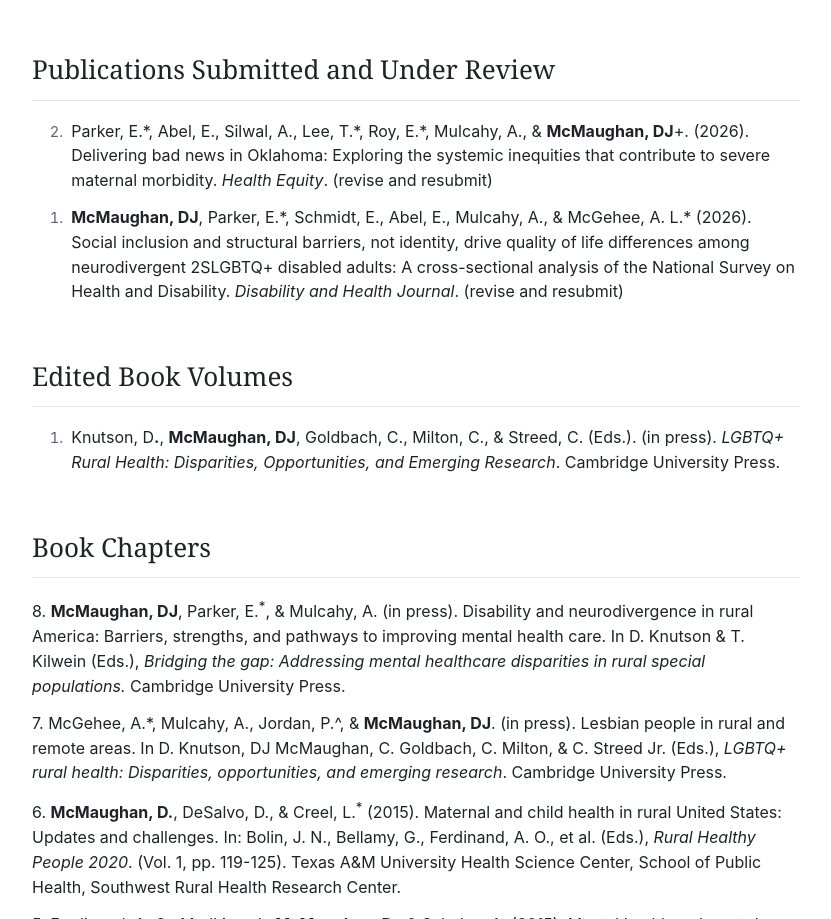
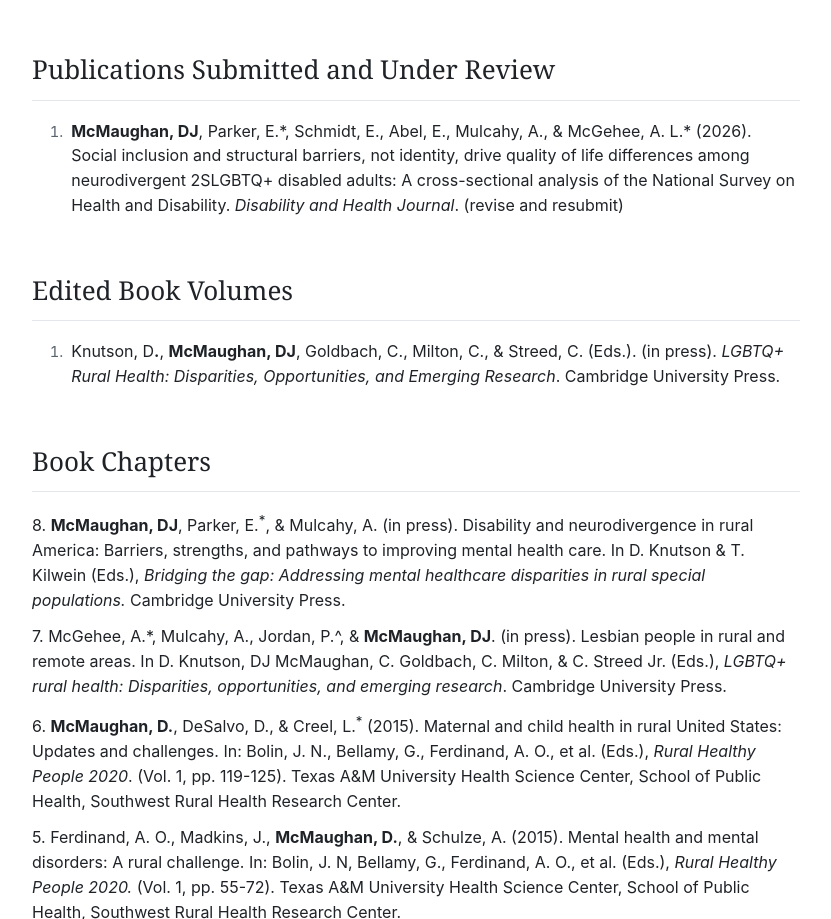
Before and after one commit to djmcmaughan/cv, a plain HTML site: page index.html in a window 1280 px wide. Shown: the part 8921-9840 px from the top of the page, without its empty margins (372-1203 px from the left). Drawn offline with Linux system fonts and the light colour scheme.

Commit message:
Remove 'Delivering bad news' from under-review list
Co-Authored-By: Claude Opus 5.5 <noreply@anthropic.com>
Claude-Session: https://claude.ai/code/session_01Brok6bGX4cgH9edGhBjrkN

```diff
--- a/index.html
+++ b/index.html
@@ -291,11 +291,6 @@
 </li>
 </ol>
 <h2 id="publications-submitted-and-under-review">Publications Submitted and Under Review</h2>
-<ol start="2" type="1">
-<li>
-<p>Parker, E.*, Abel, E., Silwal, A., Lee, T.*, Roy, E.*, Mulcahy, A., &amp; <strong>McMaughan, DJ</strong>+. (2026). Delivering bad news in Oklahoma: Exploring the systemic inequities that contribute to severe maternal morbidity. <em>Health Equity</em>. (revise and resubmit)</p>
-</li>
-</ol>
 <ol type="1">
 <li>
 <p><strong>McMaughan, DJ</strong>, Parker, E.*, Schmidt, E., Abel, E., Mulcahy, A., &amp; McGehee, A. L.* (2026). Social inclusion and structural barriers, not identity, drive quality of life differences among neurodivergent 2SLGBTQ+ disabled adults: A cross-sectional analysis of the National Survey on Health and Disability. <em>Disability and Health Journal</em>. (revise and resubmit)</p>
```
Also changed, not shown: 1 other file.
